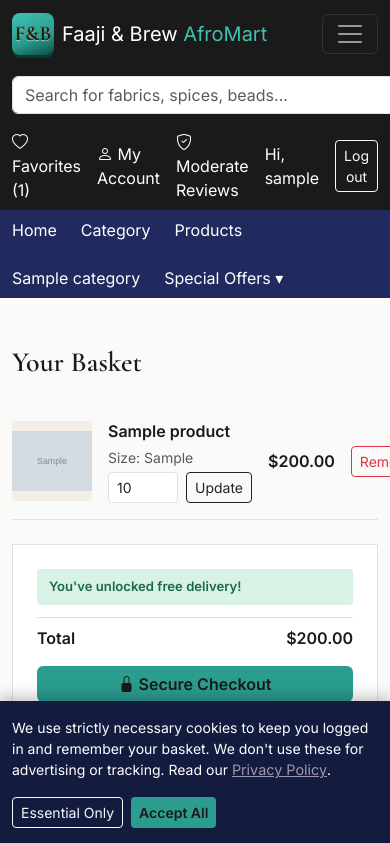
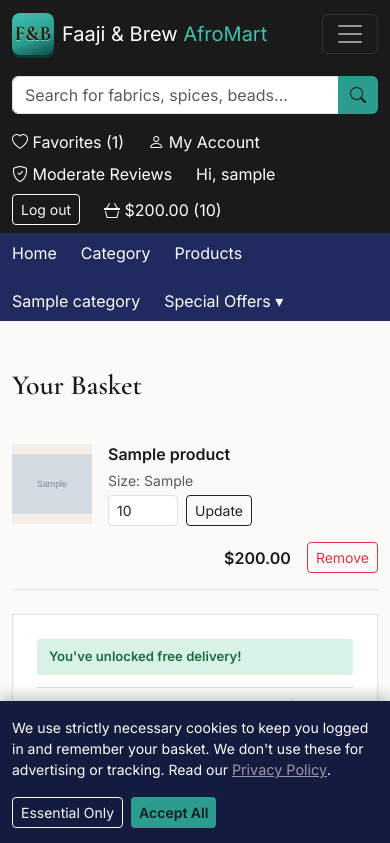
Before and after one commit to Emmy-Dare274/faaji-brew-afromart, a Django app: page /basket/ in a window 390 px wide, after a click that opens the changed part; the page is wider, and only the part inside the window is pictured. Shown: the top 843 px of that part. Run offline with Django 5.2, Linux system fonts and the light colour scheme; a user stored in the database is signed in; tables that the repository leaves empty hold one stand-in row (values such as "Sample post"); grey boxes marked "Sample" are stand-in pictures.

Commit message:
fix(responsive): resolve navbar overflow, mini-cart clipping, and filter/basket row crowding on narrow screens

```diff
--- a/basket/templates/basket/basket_detail.html
+++ b/basket/templates/basket/basket_detail.html
@@ -8,15 +8,16 @@
 
     {% if basket.items.all %}
         {% for item in basket.items.all %}
-        <div class="d-flex align-items-center gap-3 border-bottom py-3">
+        <div class="d-flex flex-wrap align-items-center gap-3 border-bottom py-3">
+            <div class="d-flex align-items-center gap-3 flex-grow-1" style="min-width: 220px;">
                 {% with item.product.primary_image as image %}
                     {% if image %}
-                    <img src="{{ image.image.url }}" alt="{{ item.product.name }}" class="product-photo" style="width: 80px; height: 80px;">
+                        <img src="{{ image.image.url }}" alt="{{ item.product.name }}" class="product-photo flex-shrink-0" style="width: 80px; height: 80px;">
                     {% else %}
-                    <div style="width: 80px; height: 80px; background: var(--indigo-deep);"></div>
+                        <div class="flex-shrink-0" style="width: 80px; height: 80px; background: var(--indigo-deep);"></div>
                     {% endif %}
                 {% endwith %}
-            <div class="flex-grow-1">
+                <div>
                     <p class="fw-semibold mb-1">{{ item.product.name }}</p>
                     {% if item.variant %}<p class="small text-muted mb-1">{{ item.variant.get_variant_type_display }}: {{ item.variant.value }}</p>{% endif %}
                     <form method="post" action="{% url 'basket:update_basket_item' item.id %}" class="d-flex align-items-center gap-2">
@@ -25,11 +26,14 @@
                         <button type="submit" class="btn btn-sm btn-outline-dark">Update</button>
                     </form>
                 </div>
-            <p class="fw-bold mb-0" style="width: 90px;">${{ item.line_total|floatformat:2 }}</p>
+            </div>
+            <div class="d-flex align-items-center gap-3 ms-auto">
+                <p class="fw-bold mb-0 text-end" style="min-width: 70px;">${{ item.line_total|floatformat:2 }}</p>
                 <form method="post" action="{% url 'basket:remove_basket_item' item.id %}">
                     {% csrf_token %}
                     <button type="submit" class="btn btn-sm btn-outline-danger">Remove</button>
                 </form>
+            </div>
         </div>
         {% endfor %}
 
--- a/products/templates/products/product_detail.html
+++ b/products/templates/products/product_detail.html
@@ -22,11 +22,11 @@
                 <div class="carousel-inner">
                     {% for image in product.images.all %}
                     <div class="carousel-item {% if forloop.first %}active{% endif %}">
-                        <img src="{{ image.image.url }}" alt="{{ image.alt_text|default:product.name }}" class="d-block w-100 product-photo" style="height: 420px;">
+                        <img src="{{ image.image.url }}" alt="{{ image.alt_text|default:product.name }}" class="d-block w-100 product-photo product-main-image">
                     </div>
                     {% empty %}
                     <div class="carousel-item active">
-                        <div style="height: 420px; background: var(--indigo-deep);"></div>
+                        <div class="product-main-image" style="background: var(--indigo-deep);"></div>
                     </div>
                     {% endfor %}
                 </div>
@@ -41,7 +41,7 @@
             </div>
 
             {% if product.images.count > 1 %}
-            <div class="d-flex gap-2 mt-2">
+            <div class="d-flex flex-wrap gap-2 mt-2">
                 {% for image in product.images.all %}
                 <img src="{{ image.image.url }}" alt="{{ image.alt_text|default:product.name }}"
                     data-bs-target="#productCarousel" data-bs-slide-to="{{ forloop.counter0 }}"
--- a/products/templates/products/product_list.html
+++ b/products/templates/products/product_list.html
@@ -30,7 +30,7 @@
             <span class="text-muted">| {{ product_count }} Product{{ product_count|pluralize }}</span>
         </div>
 
-        <div class="d-flex align-items-end gap-2">
+        <div class="d-flex align-items-end gap-2 flex-wrap">
             <div>
                 <label class="form-label small mb-1">Min price</label>
                 <input type="number" step="0.01" name="min_price" value="{{ min_price }}" class="form-control form-control-sm" style="width: 100px;">
--- a/static/css/style.css
+++ b/static/css/style.css
@@ -228,8 +228,20 @@ h1, h2, h3 {
     flex-shrink: 0;
 }
 
-/* Deliberately its own bright colour, not the site's teal, since the
-   entire point of this banner is to grab attention on its own, not
+@media (max-width: 576px) {
+    .mini-cart-dropdown {
+        position: fixed;
+        top: auto;
+        left: 16px;
+        right: 16px;
+        bottom: 16px;
+        width: auto;
+        max-height: 80vh;
+        overflow-y: auto;
+    }
+}
+
+/* Deliberately its own bright colour, to grab attention on its own, not
    blend into the rest of the page. */
 .free-delivery-banner {
     background: #F5C518;
@@ -391,11 +403,21 @@ h1, h2, h3 {
     padding: 60px 0;
 }
 
-/* Shared treatment for every real product or category photo, so
+/* PRODUCT PHOTO: shared treatment for every real product or category photo, so
    nothing is cropped.*/
 .product-photo {
     object-fit: contain;
     background: #F3EFE6;
+}
+
+.product-main-image {
+    height: 420px;
+}
+
+@media (max-width: 576px) {
+    .product-main-image {
+        height: 280px;
+    }
 }
 
 .category-bar {
@@ -454,7 +476,7 @@ h1, h2, h3 {
 }
 
 /* Mobile text sizes */
-@media (max-width: 400px) {
+@media (max-width: 576px) {
     .newsletter-form {
         flex-wrap: wrap;
     }
--- a/templates/base.html
+++ b/templates/base.html
@@ -55,7 +55,7 @@
                             </div>
                         </form>
 
-                    <div class="d-flex align-items-center">
+                        <div class="d-flex flex-wrap align-items-center gap-2">
                         <a href="{% url 'profiles:wishlist_detail' %}" class="text-white text-decoration-none me-3">
                             <i class="bi bi-heart"></i> Favorites (<span id="wishlistCount">{{ wishlist_count }}</span>)
                         </a>
```
Lines whose indentation alone changed are shown as unchanged.
